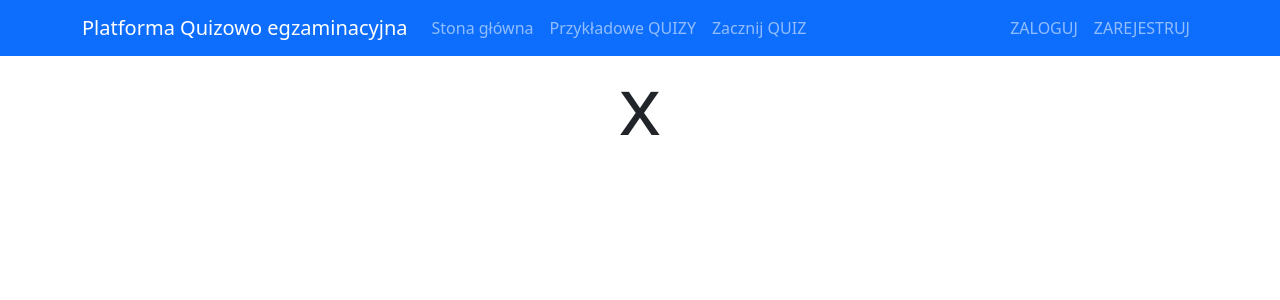
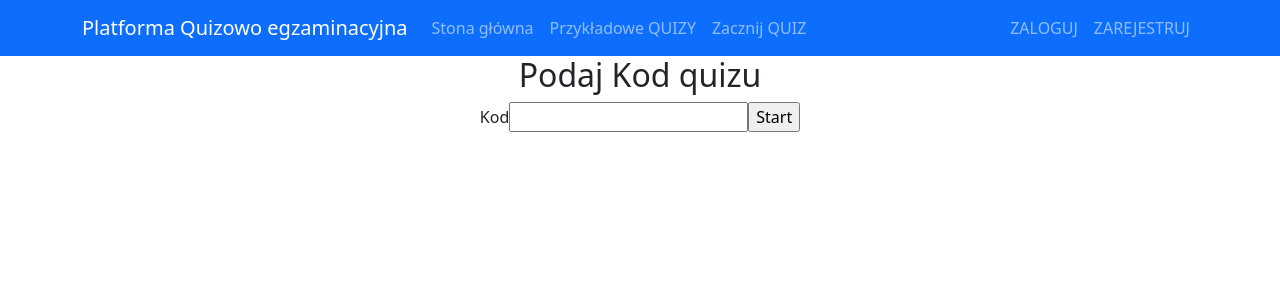
Before and after one commit to NorbertAll/pracaInz, a React (Create React App) app in the folder frontend/: page /startquiz in a window 1280 px wide. Shown: the top 300 px of the page. Built offline with nearby package versions, Linux system fonts and the light colour scheme; no server answers.

Commit message:
get test

```diff
--- a/frontend/src/StartQuiz/StartQuiz.jsx
+++ b/frontend/src/StartQuiz/StartQuiz.jsx
@@ -9,25 +9,41 @@ import CardGroup from 'react-bootstrap/CardGroup'
 import Button from 'react-bootstrap/Button';
 import './StartQuiz.css'
 export default class StartQuiz extends React.Component {
-  state = {
-    quizes: []
+  constructor(props) {
+    super(props);
+    this.state = {value: ''};
+
+    this.handleChange = this.handleChange.bind(this);
+    this.handleSubmit = this.handleSubmit.bind(this);
   }
 
-  componentDidMount() {
-    axios.get(`http://localhost:8000/quiz/PS9CWOMXUX`)
-      .then(res => {
-        const quizes = res.data;
-        console.log(quizes)
-        this.setState({ quizes });
-      })
+  handleChange(event) {
+    this.setState({value: event.target.value});
   }
 
+  handleSubmit(event) {
+
+    axios.get(`http://localhost:8000/quiz/${this.state.value}`)
+    .then(res => {
+      const quizes = res.data;
+      console.log(quizes)
+      this.setState({ quizes });
+    })
+    alert('Podano następujące imię: ' + this.state.value);
+    event.preventDefault();
+  }
   render() {
     return (
 
       <>
-        <h1 className='titlePage'>x</h1>
-       {console.log(this.state)}
+        <h2>Podaj Kod quizu</h2>
+        <form onSubmit={this.handleSubmit}>
+        <label>
+          Kod
+          <input type="text" value={this.state.value} onChange={this.handleChange} />
+        </label>
+        <input type="submit" value="Start" />
+      </form>
 
 
 
```
